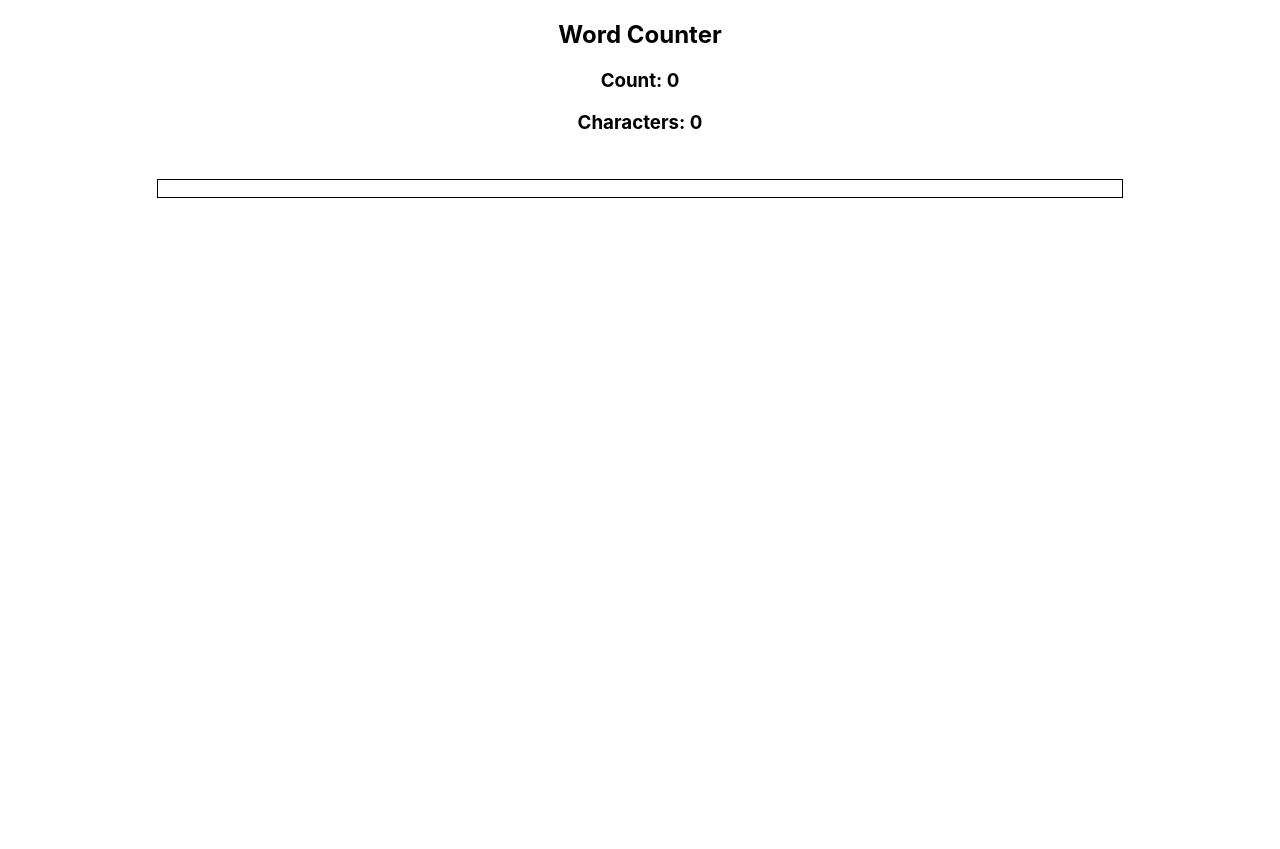
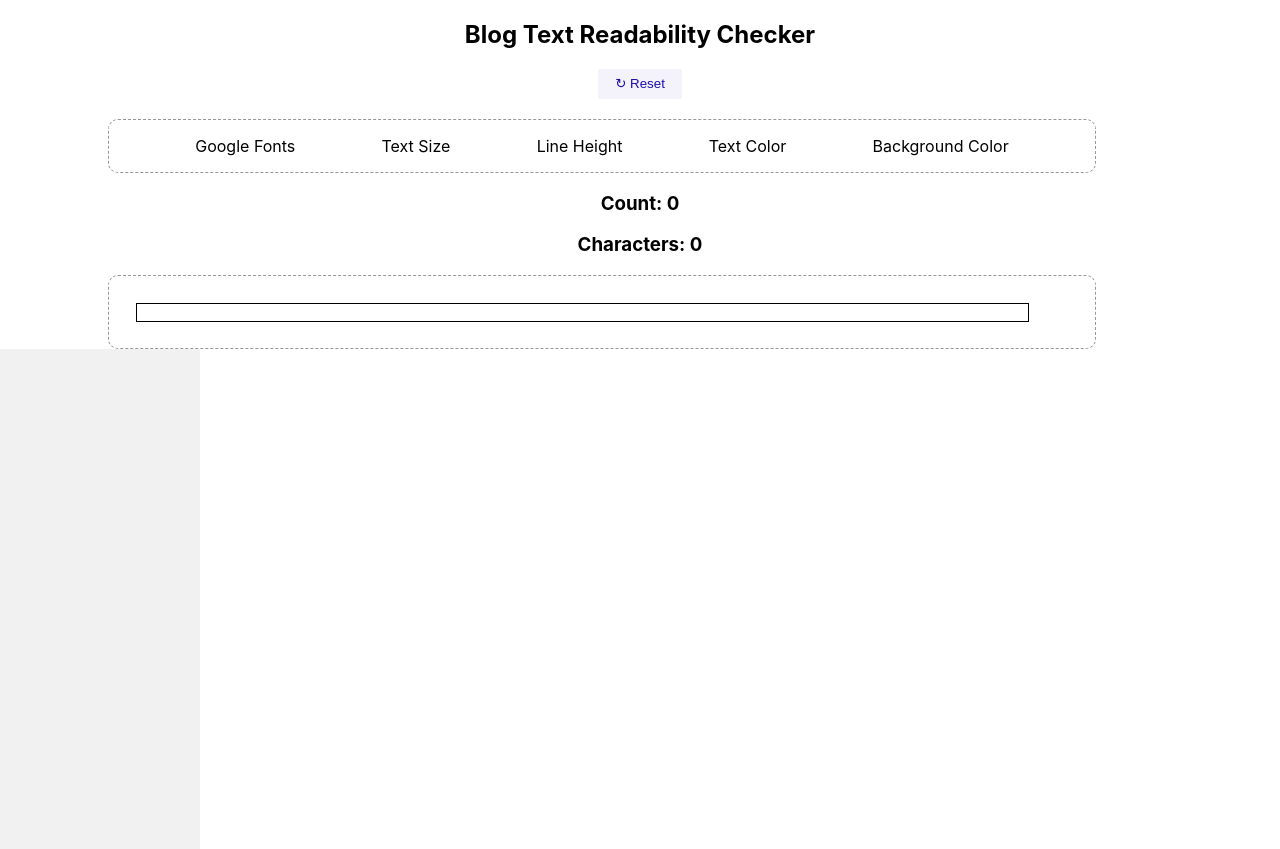
Before and after one commit to drewpager/word-counter, a React (Create React App) app: page / in a window 1280 px wide. Before the commit the page ends 800 px from the top, so only its background shows below. Built offline with nearby package versions, Linux system fonts and the light colour scheme.

Commit message:
Added some styling and started building general layout

```diff
--- a/package.json
+++ b/package.json
@@ -3,13 +3,9 @@
   "version": "0.1.0",
   "private": true,
   "dependencies": {
-    "@testing-library/jest-dom": "^5.16.5",
-    "@testing-library/react": "^13.4.0",
-    "@testing-library/user-event": "^13.5.0",
     "react": "^18.2.0",
     "react-dom": "^18.2.0",
-    "react-scripts": "5.0.1",
-    "web-vitals": "^2.1.4"
+    "react-scripts": "5.0.1"
   },
   "scripts": {
     "start": "react-scripts start",
--- /dev/null
+++ b/src/components/wordCounter.css
@@ -0,0 +1,38 @@
+.reset-button {
+  width: 84px;
+  height: 30px;
+  background-color: #F4F3FB;
+  color: #1A0DAB;
+  border-radius: 2px;
+  border: none;
+  cursor: pointer;
+}
+
+.text--modifiers {
+  display: flex;
+  justify-content: space-evenly;
+  align-items: center;
+  border: 1px dashed #979797;
+  border-radius: 10px;
+  width: 986px;
+  margin-left: 108px;
+  margin-top: 20px;
+}
+
+.text--area {
+  width: 986px;
+  margin-left: 108px;
+  border: 1px dashed #979797;
+  border-radius: 10px;
+}
+
+.text-area {
+  display: flex;
+  left: 0;
+  width: 90%;
+}
+.results--sidebar {
+  height: 500px;
+  background-color: #F1F1F1;
+  width: 200px;
+}
--- a/src/components/wordCounter.jsx
+++ b/src/components/wordCounter.jsx
@@ -1,4 +1,5 @@
 import React, { useState } from 'react';
+import './wordCounter.css';
 
 export const WordCounter = () => {
   const [wordCount, setWordCount] = useState(0);
@@ -11,11 +12,22 @@ export const WordCounter = () => {
   }
   return (
     <div>
-      <h2>Word Counter</h2>
+      <h2>Blog Text Readability Checker</h2>
+      <button className="reset-button">↻ Reset</button>
+      <div className="text--modifiers">
+        <p>Google Fonts</p>
+        <p>Text Size</p>
+        <p>Line Height</p>
+        <p>Text Color</p>
+        <p>Background Color</p>
+      </div>
       <h3>Count: {wordCount}</h3>
       <h3>Characters: {charCount}</h3>
-      <div>
+      <div className="text--area">
         <input type="text" className="text-area" onChange={(e) => handleChange(e)}/>
+      </div>
+      <div className="results--sidebar">
+
       </div>
     </div>
   )
--- a/src/index.js
+++ b/src/index.js
@@ -2,7 +2,6 @@ import React from 'react';
 import ReactDOM from 'react-dom/client';
 import './index.css';
 import App from './App';
-import reportWebVitals from './reportWebVitals';
 
 const root = ReactDOM.createRoot(document.getElementById('root'));
 root.render(
@@ -14,4 +13,3 @@ root.render(
 // If you want to start measuring performance in your app, pass a function
 // to log results (for example: reportWebVitals(console.log))
 // or send to an analytics endpoint. Learn more: https://bit.ly/CRA-vitals
-reportWebVitals();
--- a/src/reportWebVitals.js
+++ /dev/null
@@ -1,13 +0,0 @@
-const reportWebVitals = onPerfEntry => {
-  if (onPerfEntry && onPerfEntry instanceof Function) {
-    import('web-vitals').then(({ getCLS, getFID, getFCP, getLCP, getTTFB }) => {
-      getCLS(onPerfEntry);
-      getFID(onPerfEntry);
-      getFCP(onPerfEntry);
-      getLCP(onPerfEntry);
-      getTTFB(onPerfEntry);
-    });
-  }
-};
-
-export default reportWebVitals;
```
Also changed, not shown: 2 other files (tests, documents, lock files or other folders).
